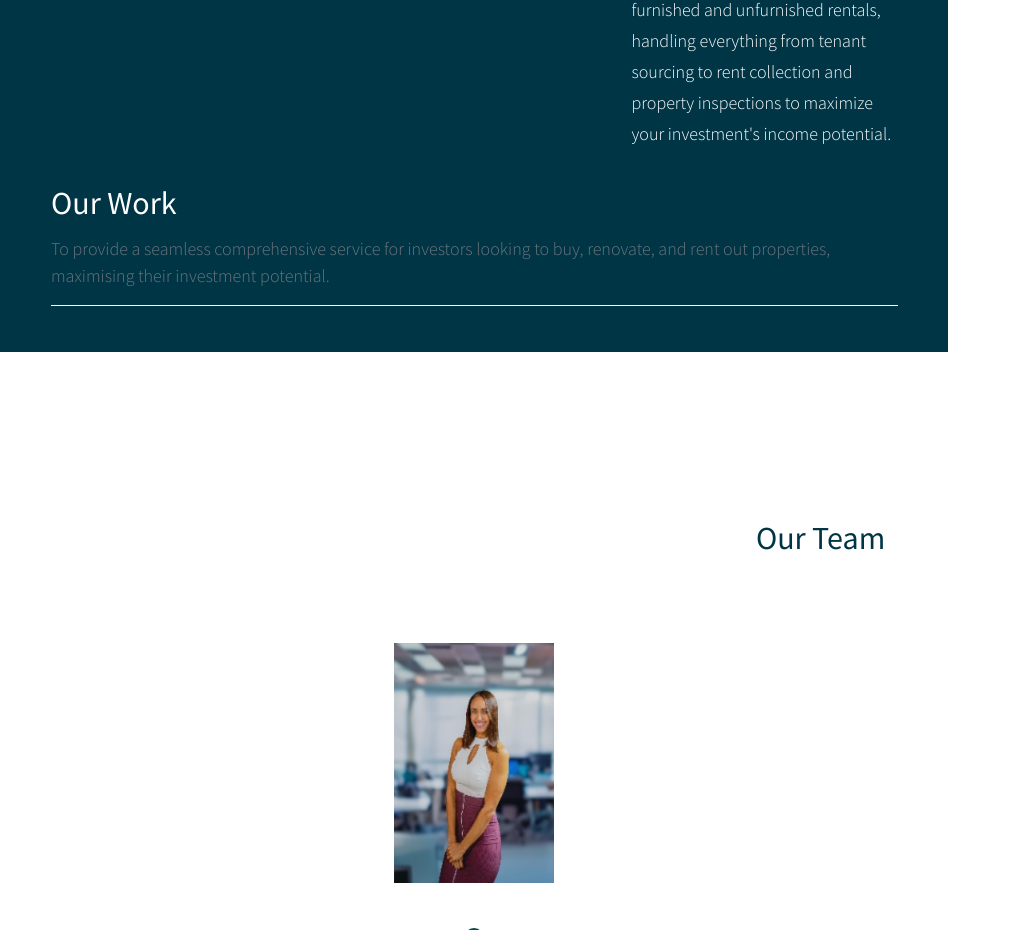
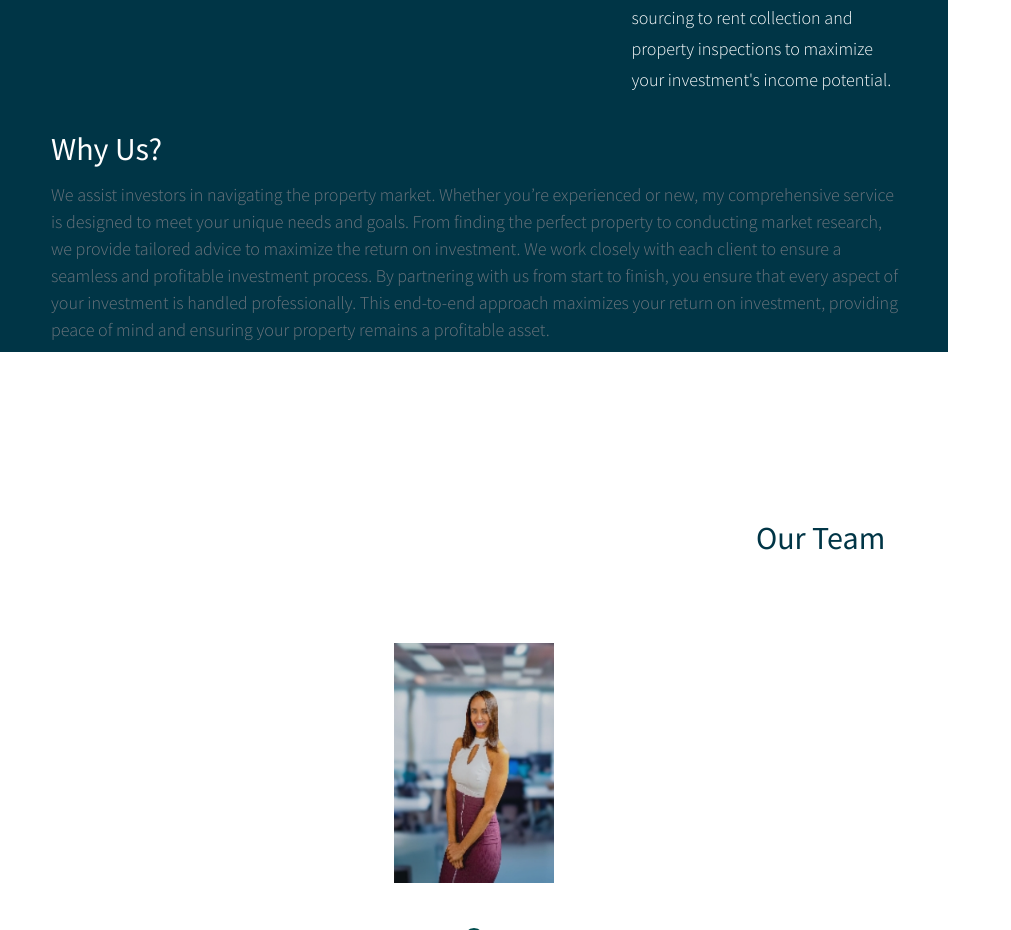
Before and after one commit to KINGOFGRACE/invest2let-website, a plain HTML site: page index.html in a window 1280 px wide. Shown: the part 1298-2228 px from the top of the page, without its empty margins (0-1011 px from the left). Drawn offline with Linux system fonts and the light colour scheme.

Commit message:
Update index.html

```diff
--- a/index.html
+++ b/index.html
@@ -86,8 +86,10 @@ https://www.tooplate.com/view/2123-simply-amazed
                         </div>
                     </div>
                     <div class="title">
-                        <h2>Our Work</h2>
-                        <p>To provide a seamless comprehensive service for investors looking to buy, renovate, and rent out properties, maximising their investment potential.</p>
+                        <h2>Why Us?</h2>
+                        <p>We assist investors in navigating the property market. Whether you’re experienced or new, my comprehensive service is designed to meet your unique needs and goals. From finding the perfect property to conducting market research, we provide tailored advice to maximize the return on investment. We work closely with each client to ensure a seamless and profitable investment process.
+
+By partnering with us from start to finish, you ensure that every aspect of your investment is handled professionally. This end-to-end approach maximizes your return on investment, providing peace of mind and ensuring your property remains a profitable asset.</p>
                     </div>
                 </div>
             </section>
```
